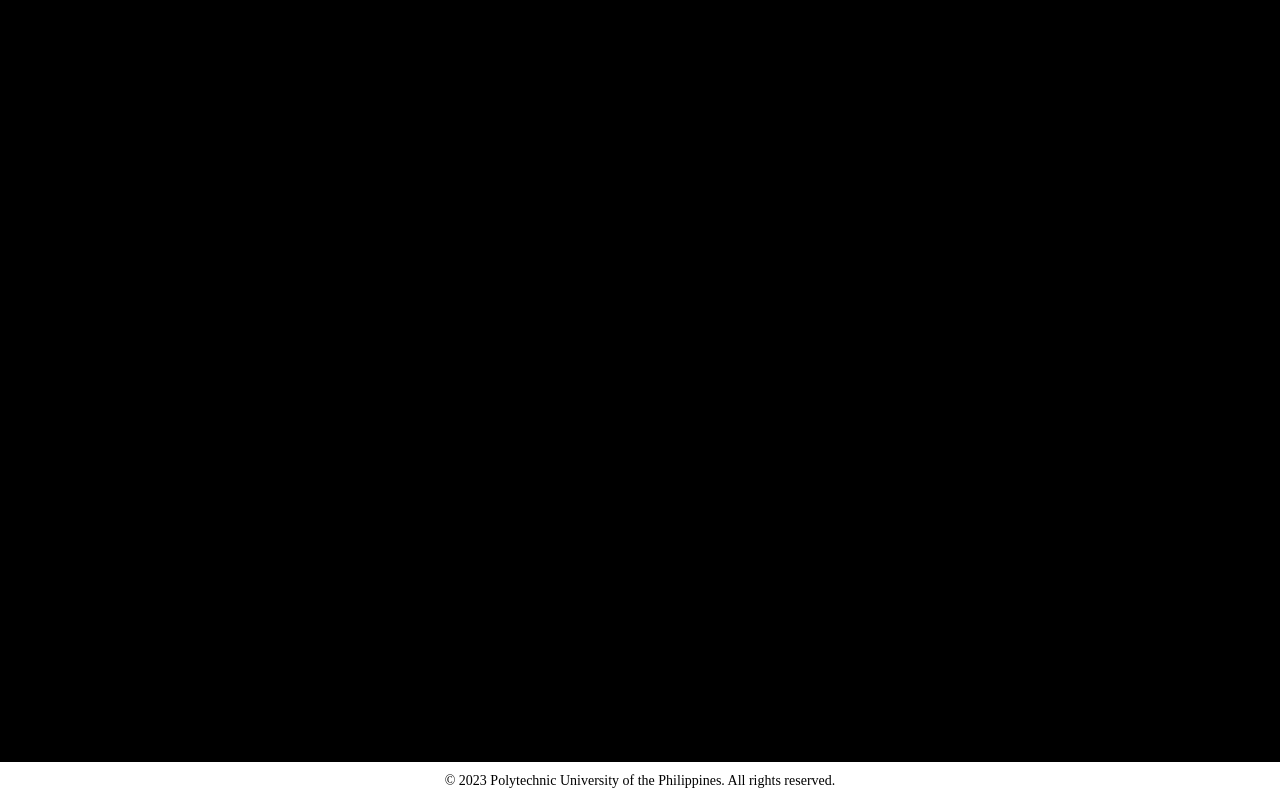
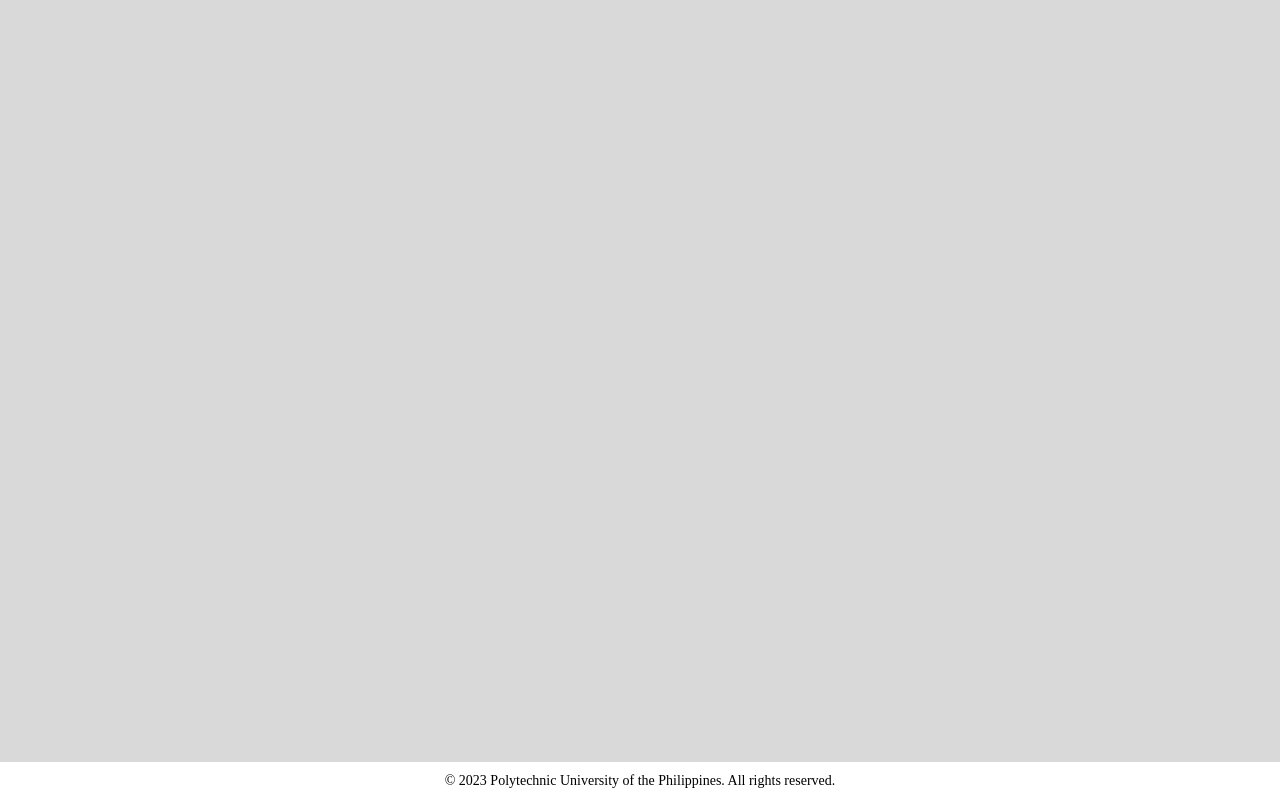
Before and after one commit to WraithSpectre/PUPMSD, a PHP site: page /footer.html in a window 1280 px wide. Run offline with PHP 8.4, Linux system fonts and the light colour scheme.

Commit message:
Update footer.css

```diff
--- a/footer.css
+++ b/footer.css
@@ -1,5 +1,5 @@
 body{
-  background-color: #000;
+  background-color: #d9d9d9;
 }
 footer{
   background-color: #fff;
```
